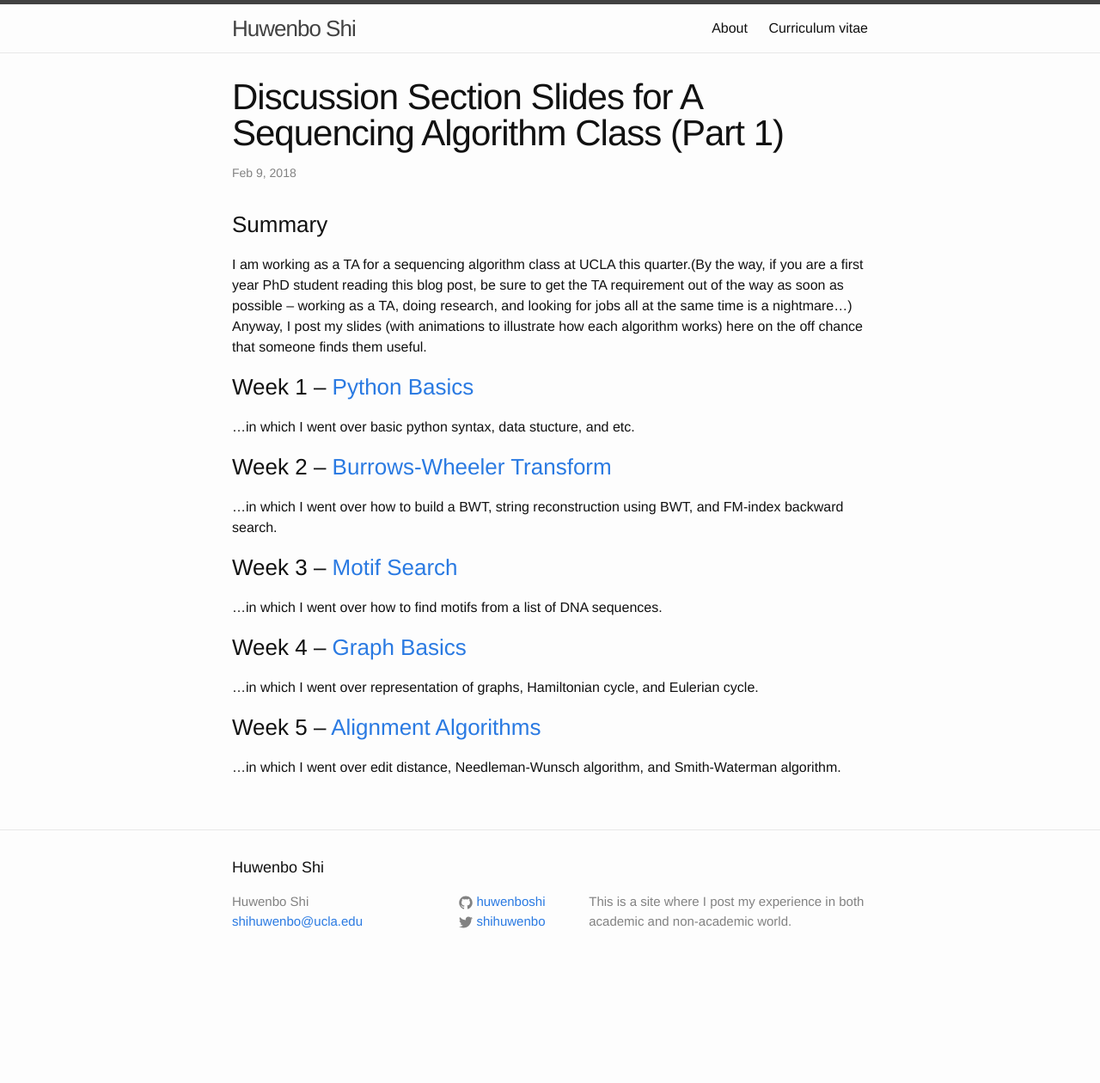
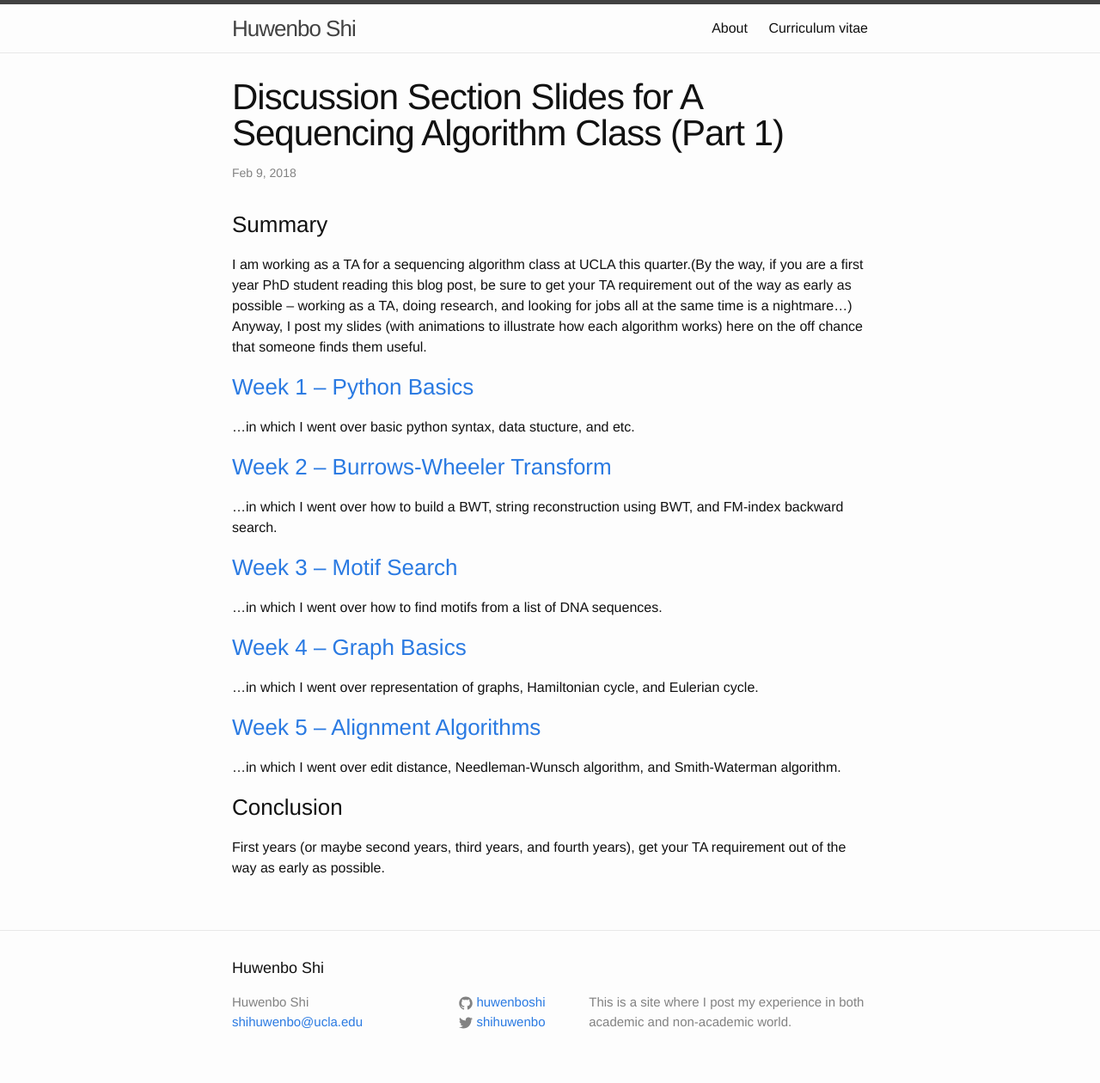
Before and after one commit to huwenboshi/huwenboshi.github.io, a Jekyll site: the page built from _posts/2018-02-09-discussion-slides-part1.markdown, in a window 1280 px wide. Shown: the whole page at 86% size. Built offline with Jekyll 4.4.1, drawn with Linux system fonts in a browser that asks for light colours; before the commit the page ends 1143 px from its top, so only the background shows below that.

Commit message:
updated link

```diff
--- a/_posts/2018-02-09-discussion-slides-part1.markdown
+++ b/_posts/2018-02-09-discussion-slides-part1.markdown
@@ -14,30 +14,35 @@ src="https://cdn.mathjax.org/mathjax/latest/MathJax.js?config=TeX-MML-AM_CHTML">
 
 I am working as a TA for a sequencing algorithm class at UCLA this quarter.(By
 the way, if you are a first year PhD student reading this blog post, be sure
-to get the TA requirement out of the way as soon as possible -- working as a
+to get your TA requirement out of the way as early as possible -- working as a
 TA, doing research, and looking for jobs all at the same time is a
 nightmare...) Anyway, I post my slides (with animations to illustrate how each
 algorithm works) here on the off chance that someone finds them useful.
 
-### Week 1 -- [Python Basics](https://docs.google.com/presentation/d/1xgzWxLkI2MGdjLFbPqFLvDPWbgx7kH8B9KdxgO2zYk8/edit?usp=sharing)
+### [Week 1 -- Python Basics](https://docs.google.com/presentation/d/1xgzWxLkI2MGdjLFbPqFLvDPWbgx7kH8B9KdxgO2zYk8/edit?usp=sharing)
 
 ...in which I went over basic python syntax, data stucture, and etc.
 
-### Week 2 -- [Burrows-Wheeler Transform](https://docs.google.com/presentation/d/1Tnip2fz-r4LetEHXt_7KcXyYV8UAP7lpGcAxtruy5aU/edit?usp=sharing)
+### [Week 2 -- Burrows-Wheeler Transform](https://docs.google.com/presentation/d/1Tnip2fz-r4LetEHXt_7KcXyYV8UAP7lpGcAxtruy5aU/edit?usp=sharing)
 
 ...in which I went over how to build a BWT, string reconstruction using BWT,
 and FM-index backward search.
 
-### Week 3 -- [Motif Search](https://docs.google.com/presentation/d/1VVt1N22jt5jdyBZZ0Cwo7kR4S8Apg2vVf9BqScXy1wc/edit?usp=sharing)
+### [Week 3 -- Motif Search](https://docs.google.com/presentation/d/1VVt1N22jt5jdyBZZ0Cwo7kR4S8Apg2vVf9BqScXy1wc/edit?usp=sharing)
 
 ...in which I went over how to find motifs from a list of DNA sequences.
 
-### Week 4 -- [Graph Basics](https://docs.google.com/presentation/d/1bGR2_RV69LE0GNbCGqfl1dIeHRkZc7_rCCXm7GNQ6-o/edit?usp=sharing)
+### [Week 4 -- Graph Basics](https://docs.google.com/presentation/d/1bGR2_RV69LE0GNbCGqfl1dIeHRkZc7_rCCXm7GNQ6-o/edit?usp=sharing)
 
 ...in which I went over representation of graphs, Hamiltonian cycle, and
 Eulerian cycle.
 
-### Week 5 -- [Alignment Algorithms](https://docs.google.com/presentation/d/1nfrXvlpSfeXaxBAS7gQ5U04dCfj91dlPoiXlaKBwyQ8/edit?usp=sharing)
+### [Week 5 -- Alignment Algorithms](https://docs.google.com/presentation/d/1nfrXvlpSfeXaxBAS7gQ5U04dCfj91dlPoiXlaKBwyQ8/edit?usp=sharing)
 
 ...in which I went over edit distance, Needleman-Wunsch algorithm, and
 Smith-Waterman algorithm.
+
+### Conclusion
+
+First years (or maybe second years, third years, and fourth years), get your
+TA requirement out of the way as early as possible.
```
